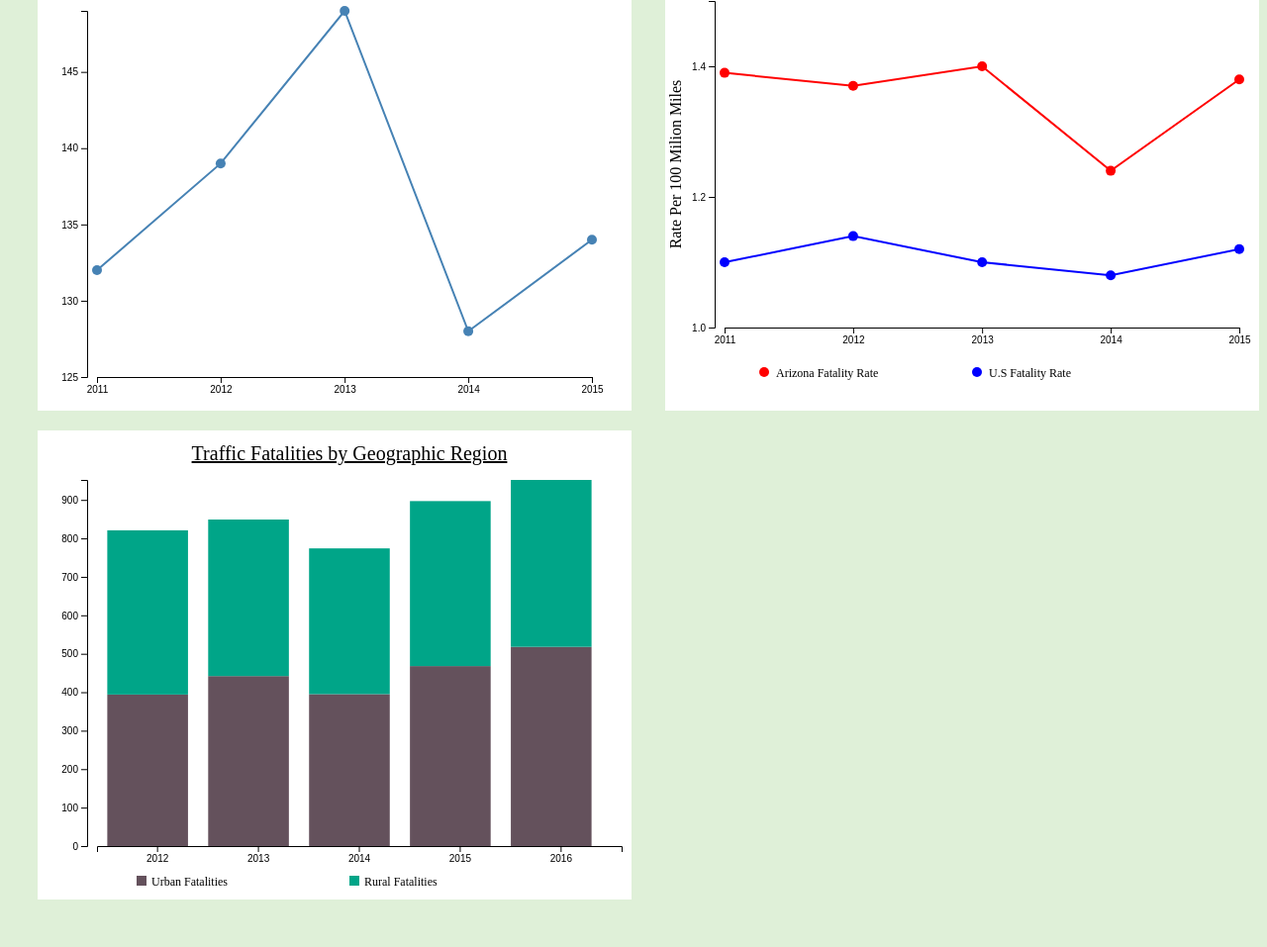
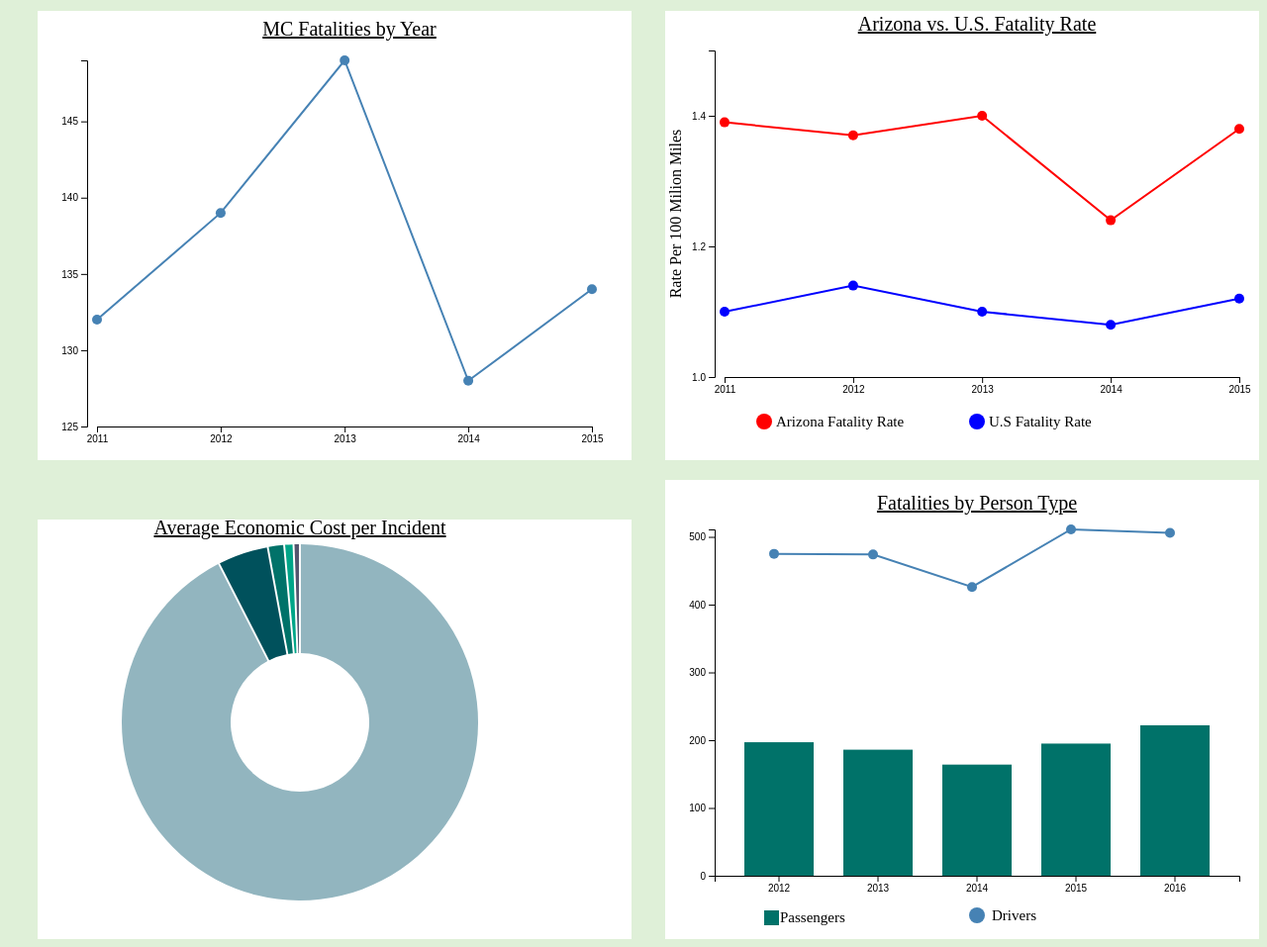
Before and after one commit to yoanagrigorova/RE-Project, a plain HTML site: page index.html in a window 1280 px wide. Shown: the part 511-1468 px from the top of the page at 99% size. Before the commit the page ends 1428 px from the top, so only its background shows below. Drawn offline with nearby package versions, Linux system fonts and the light colour scheme.

Commit message:
All charts

```diff
--- a/barChart.js
+++ b/barChart.js
@@ -16,7 +16,7 @@ document.addEventListener("DOMContentLoaded", function() {
 
     var margin = { top: 20, right: 20, bottom: 10, left: 50 },
         width = 600 - margin.left - margin.right,
-        height = 400 - margin.top - margin.bottom;
+        height = 450 - margin.top - margin.bottom;
     var title = 20;
 
     var max = data.reduce((a, b) => (a.value > b.value) ? a.value : b.value);
@@ -36,7 +36,7 @@ document.addEventListener("DOMContentLoaded", function() {
         .append("g")
         .attr("transform",
             "translate(" + margin.left + "," + margin.top + ")");
-    svg.selectAll("rect").data(data).enter().append("rect")
+    var bars = svg.selectAll("rect").data(data).enter().append("rect")
         .attr("x", function(d) { return x(d.year) + 60; })
         .attr("width", x.bandwidth())
         .attr("y", function(d) { return y(d.value) + (title * 2); })
@@ -58,4 +58,24 @@ document.addEventListener("DOMContentLoaded", function() {
         .style("font-size", "20px")
         .style("text-decoration", "underline")
         .text("Alcohol Related Crashes");
+
+    var div = d3.select("body").append("div")
+        .attr("class", "tooltip1")
+        .style("display", "none");
+
+    bars.on("mouseover", function(d) {
+            div.transition()
+                .duration(200)
+                .style("display", "block");
+            div.html(d.value);
+        })
+        .on("mousemove", function(d) {
+            div.style("left", (d3.event.pageX) + "px")
+                .style("top", (d3.event.pageY - 28) + "px");
+        })
+        .on("mouseout", function(d) {
+            div.transition()
+                .duration(500)
+                .style("display", "none");
+        });
 })
--- a/index.html
+++ b/index.html
@@ -19,29 +19,20 @@
         }
 
         .charts {
+            position: relative;
             background-color: white;
             display: inline-block;
             margin-left: 30px;
             margin-top: 20px;
         }
-
-        #chart div {
+        /* #chart div {
             font: 10px sans-serif;
             background-color: steelblue;
             text-align: right;
             padding: 3px;
             margin: 1px;
             color: white;
-        }
-
-        #dashboard {
-            width: 320px;
-            border: 1px solid black;
-        }
-
-        p {
-            text-align: center;
-        }
+        } */
 
         .line {
             fill: none;
@@ -81,12 +72,12 @@
 </head>
 
 <body>
-    <div class="charts" id="pie"></div>
+    <div class="charts" id="stackedBars"></div>
     <div class="charts" id="chart"></div>
     <div class="charts" id="line"></div>
     <div class="charts" id="multiline"></div>
-    <div class="charts" id="stackedBars"></div>
-
+    <div class="charts" id="pie"></div>
+    <div class="charts" id="barsAndLines"></div>
 </body>
 
 </html>
--- a/index.js
+++ b/index.js
@@ -1,4 +1,112 @@
 document.addEventListener("DOMContentLoaded", function(event) {
 
+    var data = [
+        { year: 2012, passengers: 197, drivers: 475 },
+        { year: 2013, passengers: 186, drivers: 474 },
+        { year: 2014, passengers: 164, drivers: 426 },
+        { year: 2015, passengers: 195, drivers: 511 },
+        { year: 2016, passengers: 222, drivers: 506 }
+    ];
+
+    var margin = { top: 20, right: 20, bottom: 30, left: 50 },
+        width = 600 - margin.left - margin.right,
+        height = 400 - margin.top - margin.bottom;
+
+    var legendH = 30,
+        title = 30;
+
+    var svg = d3.select("#barsAndLines").append("svg")
+        .attr("width", width + margin.left + margin.right)
+        .attr("height", height + margin.top + margin.bottom + legendH + title)
+        .append("g")
+        .attr("transform",
+            "translate(" + margin.left + "," + (margin.top + title) + ")");
+    var x = d3.scaleBand().range([0, width]).padding(0.3)
+        .domain(data.map(function(d) { return d.year; }));
+    var y = d3.scaleLinear().range([height, 0])
+        .domain([0, d3.max(data, function(d) { return (d.passengers > d.drivers) ? d.passengers : d.drivers; })]);
+
+    var valueline = d3.line()
+        .x(function(d) { return x(d.year) + 30; })
+        .y(function(d) { return y(d.drivers); });
+
+    var bars = svg.selectAll("rect").data(data).enter().append("rect")
+        .attr("x", function(d) { return x(d.year); })
+        .attr("width", x.bandwidth())
+        .attr("y", function(d) { return y(d.passengers); })
+        .attr("height", function(d) { return height - y(d.passengers); })
+        .style('fill', "#007269");
+
+    svg.append("path")
+        .data([data])
+        .attr("class", "line")
+        .attr("d", valueline);
+
+    svg.append("g")
+        .attr("transform", "translate(0," + height + ")")
+        .call(d3.axisBottom(x).ticks(5));
+
+    svg.append("g")
+        .call(d3.axisLeft(y).ticks(5));
+
+    var div = d3.select("body").append("div")
+        .attr("class", "tooltip1")
+        .style("display", "none");
+
+    svg.selectAll("dot")
+        .data(data)
+        .enter().append("circle")
+        .attr("r", 5)
+        .style("fill", "steelblue")
+        .attr("cx", function(d) { return x(d.year) + 30; })
+        .attr("cy", function(d) { return y(d.drivers); })
+        .on("mouseover", function(d) {
+            div.transition()
+                .duration(200)
+                .style("display", "block");
+            div.html(d.drivers)
+                .style("left", (d3.event.pageX) + "px")
+                .style("top", (d3.event.pageY - 28) + "px");
+        })
+        .on("mouseout", function(d) {
+            div.transition()
+                .duration(500)
+                .style("display", "none");
+        });
+
+    bars.on("mouseover", function(d) {
+            div.transition()
+                .duration(200)
+                .style("display", "block");
+            div.html(d.passengers);
+        })
+        .on("mousemove", function(d) {
+            div.style("left", (d3.event.pageX) + "px")
+                .style("top", (d3.event.pageY - 28) + "px");
+        })
+        .on("mouseout", function(d) {
+            div.transition()
+                .duration(500)
+                .style("display", "none");
+        });
+
+    svg.append("rect").attr("width", 15).attr("height", 15).style("fill", "#007269")
+        .attr("x", margin.left).attr("y", height + margin.top + title - 15);
+
+    svg.append("circle").attr("r", 8).attr("cx", width / 2)
+        .attr("cy", height + margin.top + title - 10).style("fill", "steelblue");
+
+    svg.append("text").attr("x", margin.left + 16).attr("y", height + margin.top + title - 3)
+        .style("font-size", "15px").text("Passengers");
+
+    svg.append("text").attr("x", (width / 2) + 15).attr("y", height + margin.top + title - 5)
+        .style("font-size", "15px").text("Drivers");
+
+    svg.append("text").attr("x", (width / 2))
+        .attr("y", 0 - margin.top)
+        .attr("text-anchor", "middle")
+        .style("font-size", "20px")
+        .style("text-decoration", "underline")
+        .text("Fatalities by Person Type");
 
 })
--- a/multilineChart.js
+++ b/multilineChart.js
@@ -87,16 +87,16 @@ document.addEventListener("DOMContentLoaded", function(event) {
 
     svg.append("circle").attr("cx", margin.left)
         .attr("cy", height + margin.top + 5).style("fill", "red")
-        .attr("r", 5);
+        .attr("r", 8);
 
     svg.append("circle").attr("cx", width / 2)
         .attr("cy", height + margin.top + 5).style("fill", "blue")
-        .attr("r", 5);
+        .attr("r", 8);
 
     svg.append("text").attr("x", margin.left + 12).attr("y", height + margin.top + 10)
-        .style("font-size", "12px").text("Arizona Fatality Rate");
+        .style("font-size", "15px").text("Arizona Fatality Rate");
     svg.append("text").attr("x", (width / 2) + 12).attr("y", height + margin.top + 10)
-        .style("font-size", "12px").text("U.S Fatality Rate");
+        .style("font-size", "15px").text("U.S Fatality Rate");
 
     var az = new Array(data.length);
     var us = new Array(data.length);
--- a/pieChart.js
+++ b/pieChart.js
@@ -62,7 +62,7 @@ document.addEventListener("DOMContentLoaded", function() {
     });
 
     path.on("mousemove", function(d) {
-        tooltip.style("left", (d3.event.clientX - 50) + "px").style("top", (d3.event.clientY - 20) + "px");
+        tooltip.style("left", (d3.event.clientX - 50) + "px").style("top", (d3.event.clientY - 180) + "px");
     })
     path.on('mouseout', function() {
         tooltip.style('display', 'none');
--- a/stackedBars.js
+++ b/stackedBars.js
@@ -74,17 +74,17 @@ document.addEventListener("DOMContentLoaded", function(event) {
         .attr("transform", "translate(0," + (translateY + title) + ")")
         .call(d3.axisLeft(y));
 
-    svg.append("rect").style("fill", colors[0]).attr("width", 10).attr("height", 10)
+    svg.append("rect").style("fill", colors[0]).attr("width", 15).attr("height", 15)
         .attr("x", margin.left).attr("y", height + margin.top + title * 2);
 
     svg.append("text").attr("x", margin.left + 15).attr("y", height + margin.top + margin.bottom + title * 2)
-        .style("font-size", "12px").text("Urban Fatalities");
+        .style("font-size", "15px").text("Urban Fatalities");
 
-    svg.append("rect").style("fill", colors[1]).attr("width", 10).attr("height", 10)
+    svg.append("rect").style("fill", colors[1]).attr("width", 15).attr("height", 15)
         .attr("x", width / 2).attr("y", height + margin.top + title * 2);
 
     svg.append("text").attr("x", (width / 2) + 15).attr("y", height + margin.top + margin.bottom + title * 2)
-        .style("font-size", "12px").text("Rural Fatalities");
+        .style("font-size", "15px").text("Rural Fatalities");
 
     svg.append("text").attr("x", (width / 2))
         .attr("y", (margin.top / 2))
```
